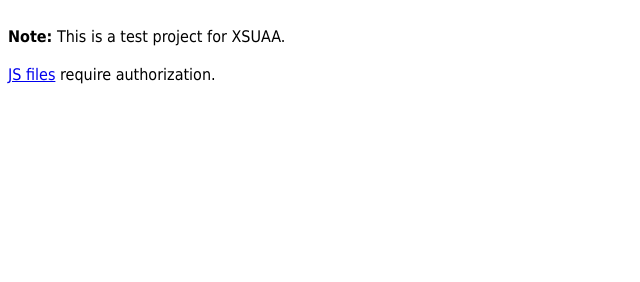
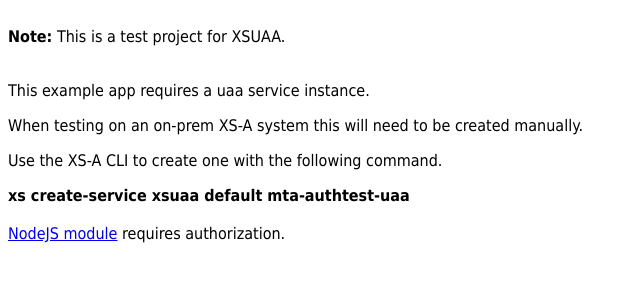
Before and after one commit to alundesap/mta_authtest, a website: page web/resources/index.html in a window 1280 px wide. Shown: the whole page, without its empty margins (0-640 px from the left). Drawn offline with Linux system fonts and the light colour scheme.

Commit message:
better notes

```diff
--- a/js/server.js
+++ b/js/server.js
@@ -6,7 +6,7 @@
 
 http.createServer(function (req, res) {
   res.writeHead(200, {"Content-Type": "text/plain"});
-  res.end("This is being served by NodeJS. \n\n Details of the authenticated user can be found here:\n https://shared.authentication.us10.hana.ondemand.com/config?action=who \n");
+  res.end("This is being served by NodeJS. \n\n When deploy to CF shared, details of the authenticated user can be found here:\n https://shared.authentication.us10.hana.ondemand.com/config?action=who \n");
 }).listen(port);
 
 console.log("Server listening on port %d", port);
--- a/web/resources/index.html
+++ b/web/resources/index.html
@@ -6,7 +6,12 @@
 <br />
 <strong>Note:</strong> This is a test project for XSUAA.<br />
 <br />
-<a href="index.xsjs" target="xsjs">JS files</a> require authorization.<br />
+<p>This example app requires a uaa service instance.</p>
+<p>When testing on an on-prem XS-A system this will need to be created manually.</p>
+<p>Use the XS-A CLI to create one with the following command.</p>
+<strong>xs create-service xsuaa default mta-authtest-uaa</strong><br />
+<br />
+<a href="/nodejs/index.js" target="nodejs">NodeJS module</a> requires authorization.<br />
 <br />
 
 </body>
```
